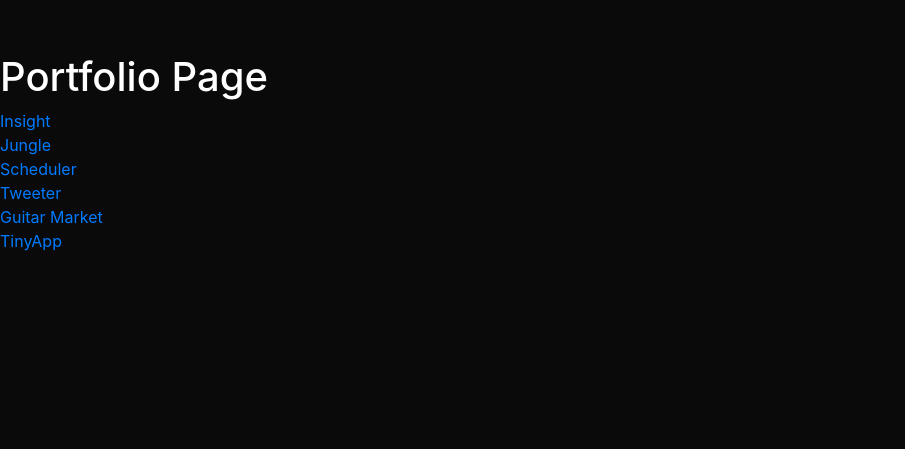
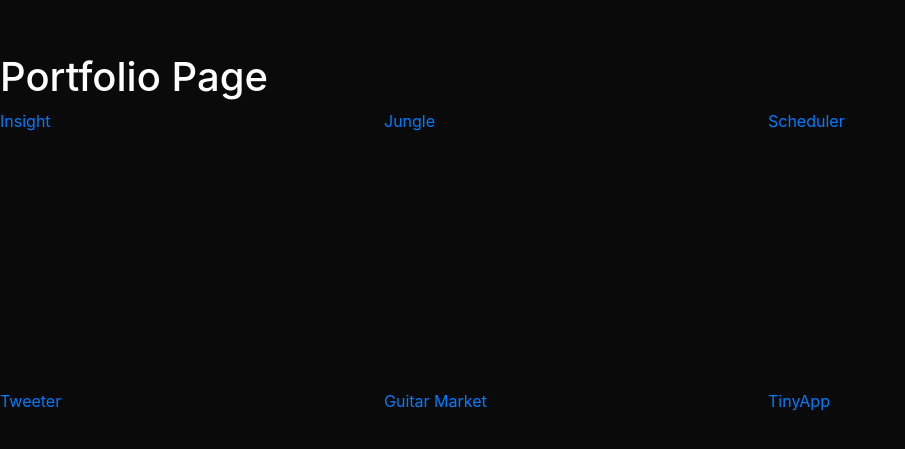
Before and after one commit to sahil-athia/personal-website, a React (Create React App) app: page / in a window 1280 px wide. Shown: the part 2507-2956 px from the top of the page, without its empty margins (0-905 px from the left). Built offline with nearby package versions, Linux system fonts and the light colour scheme.

Commit message:
add grid display for the projects

```diff
--- a/src/pages/Portfolio.jsx
+++ b/src/pages/Portfolio.jsx
@@ -25,12 +25,14 @@ export default function Portfolio() {
   return(
     <div className="portfolio-box">
       <h1>Portfolio Page</h1>
-      <a href="https://github.com/sahil-athia/final-project">Insight</a><br></br>
-      <a href="https://github.com/sahil-athia/Jungle">Jungle</a><br></br>
-      <a href="https://github.com/sahil-athia/scheduler">Scheduler</a><br></br>
-      <a href="https://github.com/sahil-athia/tweeter">Tweeter</a><br></br>
-      <a href="https://github.com/JaredFlomen/midterm">Guitar Market</a><br></br>
-      <a href="https://github.com/sahil-athia/tinyapp">TinyApp</a>
+      <div className="projects">
+        <a target="_blank" href="https://github.com/sahil-athia/final-project">Insight</a>
+        <a target="_blank" href="https://github.com/sahil-athia/Jungle">Jungle</a>
+        <a target="_blank" href="https://github.com/sahil-athia/scheduler">Scheduler</a>
+        <a target="_blank" href="https://github.com/sahil-athia/tweeter">Tweeter</a>
+        <a target="_blank" href="https://github.com/JaredFlomen/midterm">Guitar Market</a>
+        <a target="_blank" href="https://github.com/sahil-athia/tinyapp">TinyApp</a>
+      </div>
     </div>
   )
 }
--- a/src/pages/Portfolio.scss
+++ b/src/pages/Portfolio.scss
@@ -8,8 +8,17 @@
   -o-transition: background-color 1000ms linear;
   -ms-transition: background-color 1000ms linear;
   transition: background-color 500ms linear;
+
+
+  .projects {
+    display: grid;
+    grid-template-columns: 25vw 25vw 25vw;
+    grid-template-rows: 30vh 30vh;
+    column-gap: 5vw;
+    row-gap: 5vh;
+  }
+
 }
-
 .portfolio-box.scrolled {
   background-color:  #F7F7F7;
   -webkit-transition: background-color 1000ms linear;
```
Also changed, not shown: src/pages/Skills.scss (+13 -0 lines).
